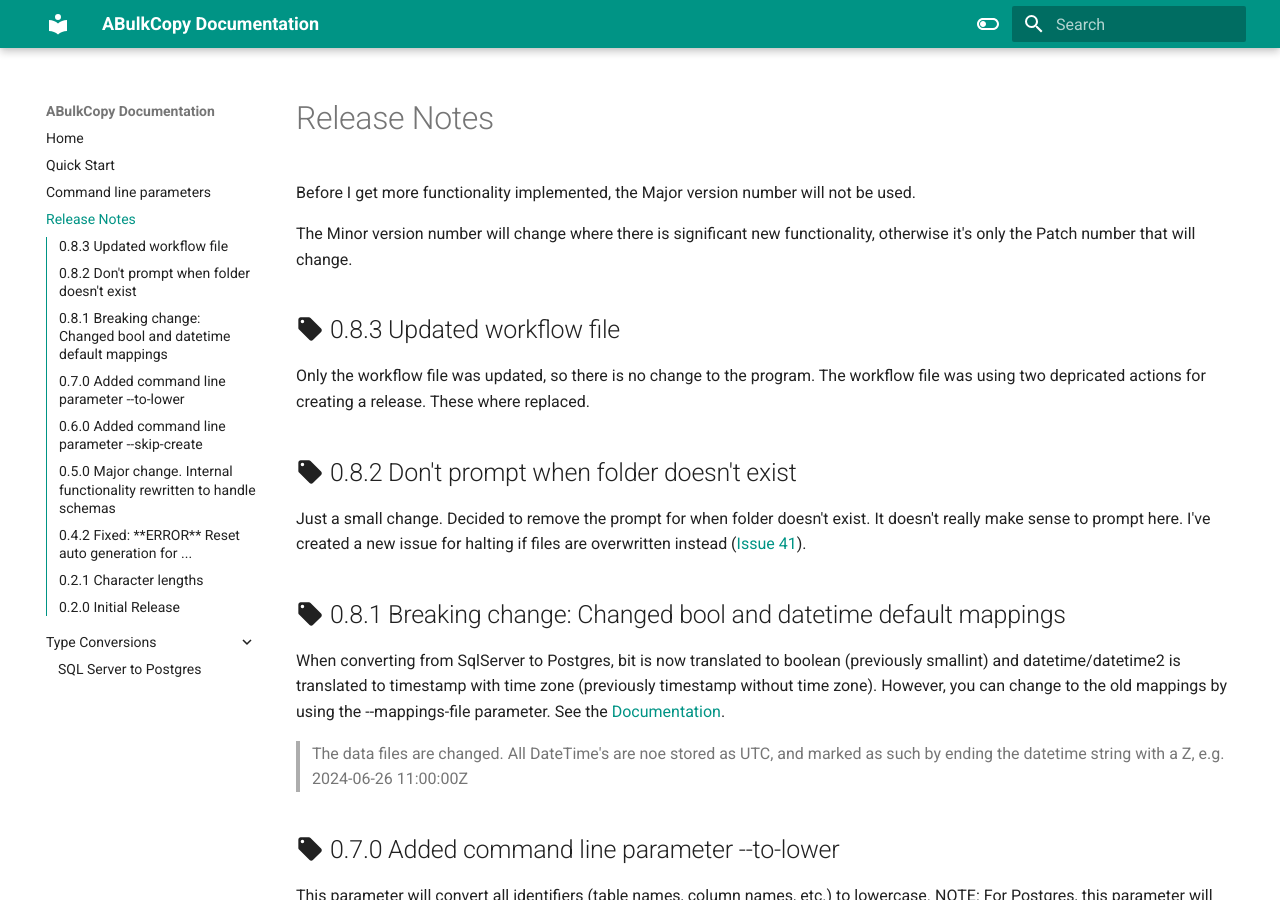
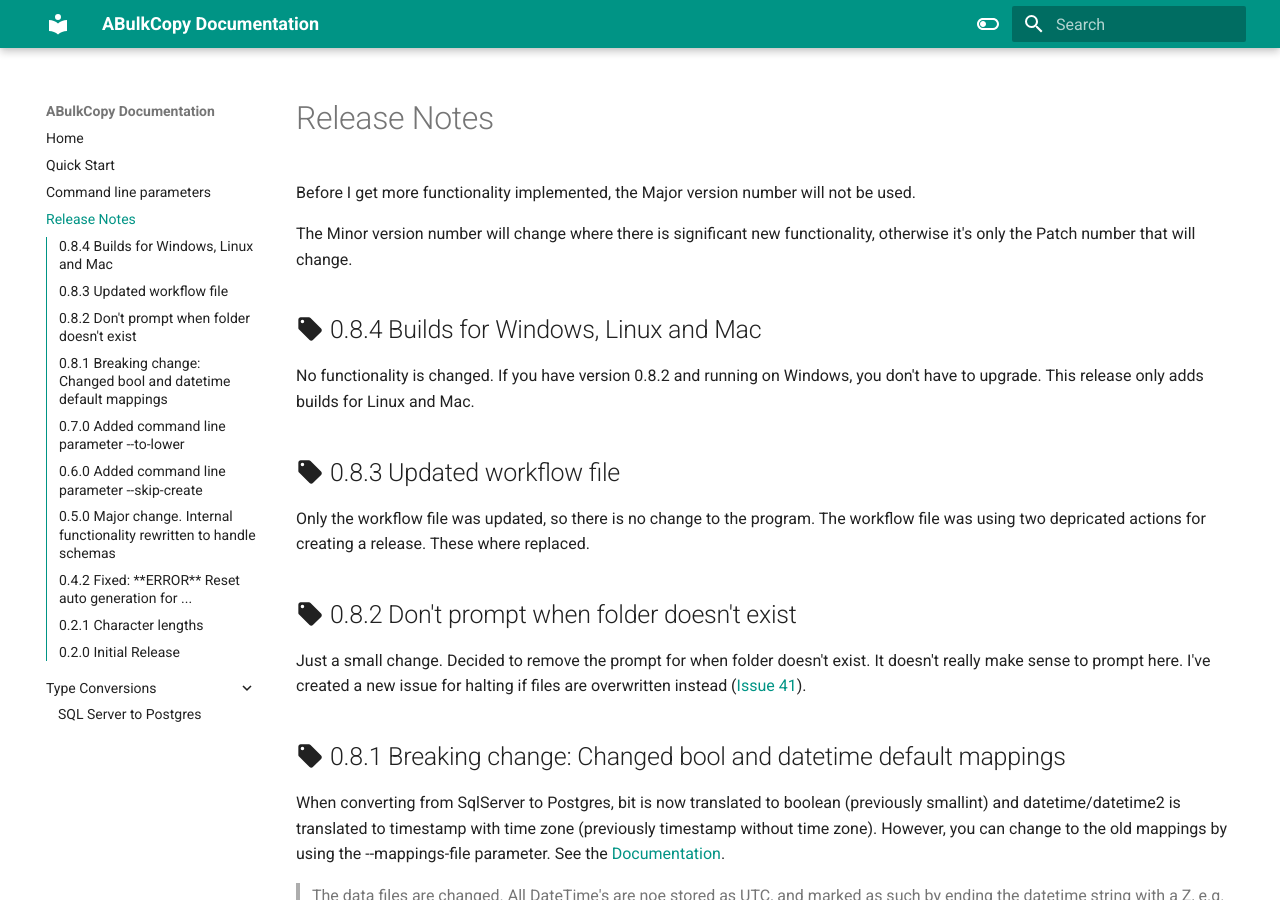
Before and after one commit to ArveH/ABulkCopy.Docs, an MkDocs documentation site: the page built from docs/release_notes.md, in a window 1280 px wide and 900 px high. Built offline with MkDocs 1.6.1 and Material for MkDocs 9.7.7, drawn with Linux system fonts in a browser that asks for light colours.

Commit message:
Version 0.8.4

```diff
--- a/docs/release_notes.md
+++ b/docs/release_notes.md
@@ -3,6 +3,10 @@
 Before I get more functionality implemented, the Major version number will not be used.
 
 The Minor version number will change where there is significant new functionality, otherwise it's only the Patch number that will change.
+
+## :material-tag: 0.8.4 Builds for Windows, Linux and Mac
+
+No functionality is changed. If you have version 0.8.2 and running on Windows, you don't have to upgrade. This release only adds builds for Linux and Mac.
 
 ## :material-tag: 0.8.3 Updated workflow file
 
```
